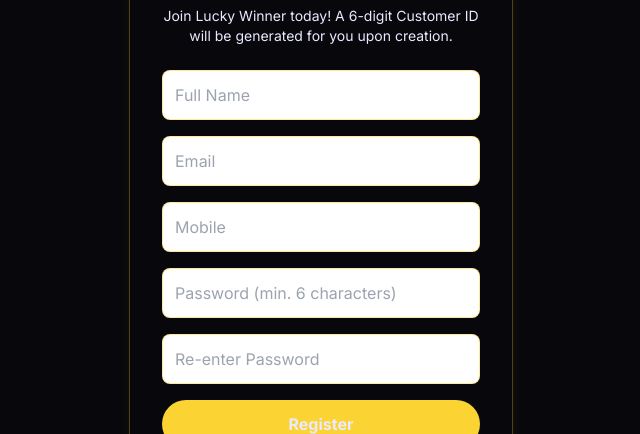
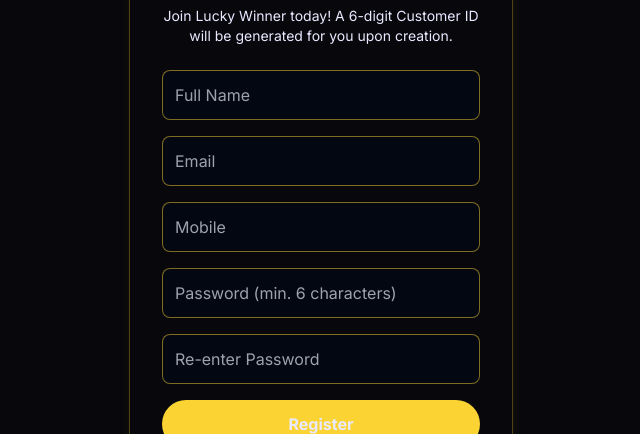
Before and after one commit to 46108697/Lucky-Winner-, a Next.js app: page /register in a window 1280 px wide. Shown: the part 151-585 px from the top of the page, without its empty margins (319-959 px from the left). Built offline with nearby package versions, Linux system fonts and the light colour scheme; no server answers.

Commit message:
Ek registration page mein problem hai background and text sem color ki

```diff
--- a/src/app/register/page.tsx
+++ b/src/app/register/page.tsx
@@ -112,7 +112,7 @@
             placeholder="Full Name"
             value={name}
             onChange={(e) => setName(e.target.value)}
-            className="w-full p-3 rounded-lg bg-royalBlue border border-gold/50 text-white placeholder-lightGray outline-none focus:ring-2 focus:ring-gold"
+            className="w-full p-3 rounded-lg bg-background border border-gold/50 text-white placeholder-lightGray outline-none focus:ring-2 focus:ring-gold"
             required
             disabled={loading}
           />
@@ -121,7 +121,7 @@
             placeholder="Email"
             value={email}
             onChange={(e) => setEmail(e.target.value)}
-            className="w-full p-3 rounded-lg bg-royalBlue border border-gold/50 text-white placeholder-lightGray outline-none focus:ring-2 focus:ring-gold"
+            className="w-full p-3 rounded-lg bg-background border border-gold/50 text-white placeholder-lightGray outline-none focus:ring-2 focus:ring-gold"
             required
             disabled={loading}
           />
@@ -131,7 +131,7 @@
             inputMode="numeric"
             value={mobile}
             onChange={(e) => setMobile(e.target.value.replace(/\D/g, ''))}
-            className="w-full p-3 rounded-lg bg-royalBlue border border-gold/50 text-white placeholder-lightGray outline-none focus:ring-2 focus:ring-gold"
+            className="w-full p-3 rounded-lg bg-background border border-gold/50 text-white placeholder-lightGray outline-none focus:ring-2 focus:ring-gold"
             required
             disabled={loading}
             maxLength={15}
@@ -141,7 +141,7 @@
             placeholder="Password (min. 6 characters)"
             value={password}
             onChange={(e) => setPassword(e.target.value)}
-            className="w-full p-3 rounded-lg bg-royalBlue border border-gold/50 text-white placeholder-lightGray outline-none focus:ring-2 focus:ring-gold"
+            className="w-full p-3 rounded-lg bg-background border border-gold/50 text-white placeholder-lightGray outline-none focus:ring-2 focus:ring-gold"
             required
             disabled={loading}
           />
@@ -150,7 +150,7 @@
             placeholder="Re-enter Password"
             value={rePassword}
             onChange={(e) => setRePassword(e.target.value)}
-            className="w-full p-3 rounded-lg bg-royalBlue border border-gold/50 text-white placeholder-lightGray outline-none focus:ring-2 focus:ring-gold"
+            className="w-full p-3 rounded-lg bg-background border border-gold/50 text-white placeholder-lightGray outline-none focus:ring-2 focus:ring-gold"
             required
             disabled={loading}
           />
```
